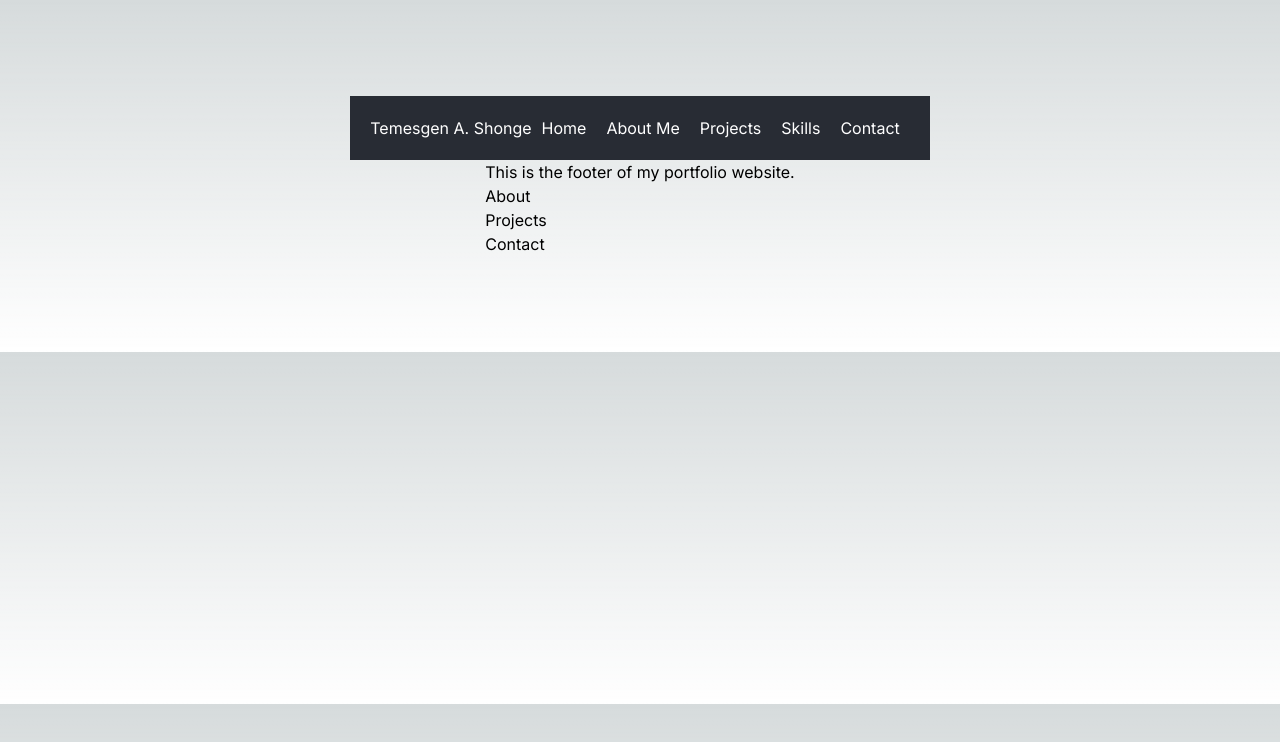
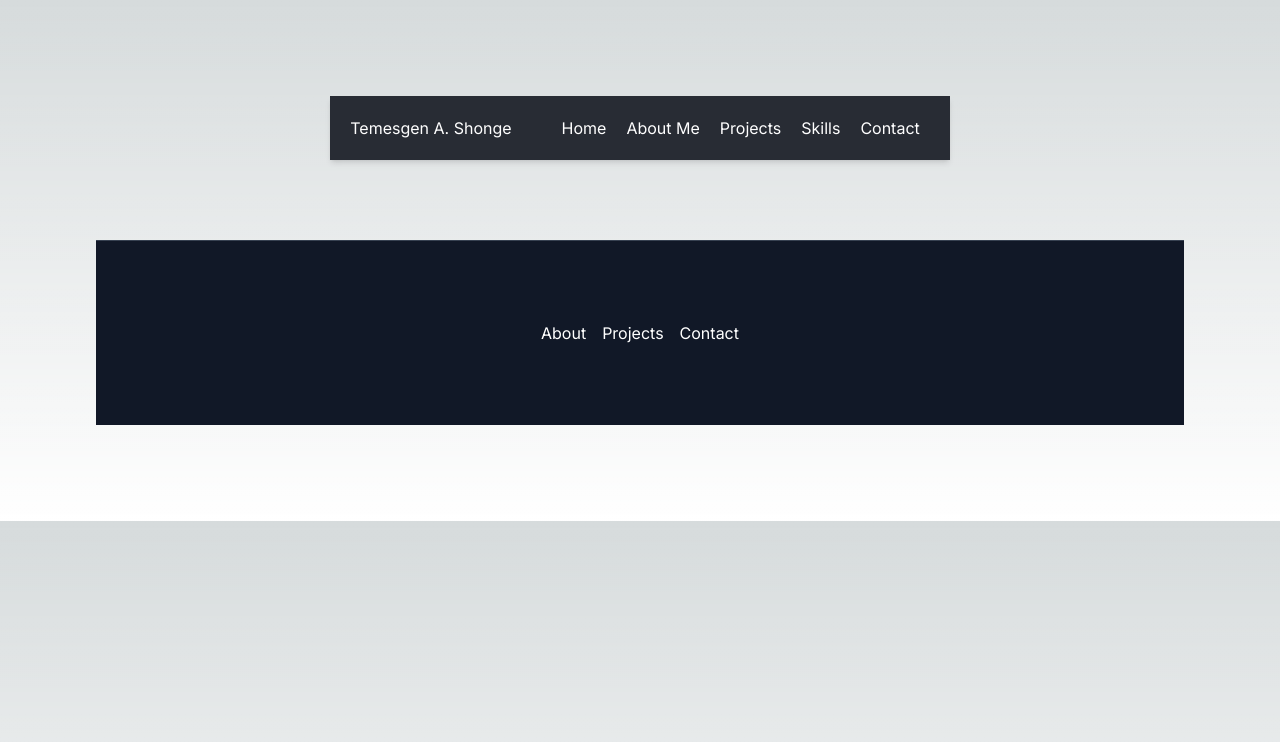
Before and after one commit to TemesgenA/my-portfolio-nextjs, a Next.js app: page / in a window 1280 px wide. Shown: the top 742 px of the page. Built offline with nearby package versions, Linux system fonts and the light colour scheme.

Commit message:
Refactor footer and header components

```diff
--- a/src/app/components/Footer.tsx
+++ b/src/app/components/Footer.tsx
@@ -2,12 +2,11 @@ import React from 'react';
 
 const Footer: React.FC = () => {
     return (
-        <footer>
-            <p>This is the footer of my portfolio website.</p>
-            <ul>
-                <li>About</li>
-                <li>Projects</li>
-                <li>Contact</li>
+        <footer className="bg-gray-900 text-white py-20 text-center border-t border-gray-700 w-full mt-20">
+            <ul className="list-none flex justify-center">
+                <li className="m-0 mx-2 hover:bg-gray-700 transition-colors duration-300">About</li>
+                <li className="m-0 mx-2 hover:bg-gray-700 transition-colors duration-300">Projects</li>
+                <li className="m-0 mx-2 hover:bg-gray-700 transition-colors duration-300">Contact</li>
             </ul>
         </footer>
     );
--- a/src/app/components/Header.tsx
+++ b/src/app/components/Header.tsx
@@ -25,17 +25,27 @@ const Nav = styled.nav`
   align-items: center;
 `;
 
-export default function Header() {
+const Logo = styled.h1`
+  margin-right: 20px; /* Default margin value */
+
+  @media (min-width: 768px) {
+    margin-right: 40px; /* Increase the margin value for screens larger than 768px */
+  }
+`;
+
+const Header = () => {
   return (
-    <HeaderContainer>
-      <h1>Temesgen A. Shonge</h1>
+    <HeaderContainer className="bg-gray-800 text-white p-4 flex justify-center shadow-md">
+      <Logo>Temesgen A. Shonge</Logo>
       <Nav>
-        <Link href="/" passHref><StyledLink>Home</StyledLink></Link>
-        <Link href="#about" passHref><StyledLink>About Me</StyledLink></Link>
-        <Link href="#projects" passHref><StyledLink>Projects</StyledLink></Link>
-        <Link href="#skills" passHref><StyledLink>Skills</StyledLink></Link>
-        <Link href="#contact" passHref><StyledLink>Contact</StyledLink></Link>
+        <Link href="/" passHref><StyledLink className="mr-4 transition-colors duration-300 hover:text-blue-300">Home</StyledLink></Link>
+        <Link href="#about" passHref><StyledLink className="mr-4 transition-colors duration-300 hover:text-blue-300">About Me</StyledLink></Link>
+        <Link href="#projects" passHref><StyledLink className="mr-4 transition-colors duration-300 hover:text-blue-300">Projects</StyledLink></Link>
+        <Link href="#skills" passHref><StyledLink className="mr-4 transition-colors duration-300 hover:text-blue-300">Skills</StyledLink></Link>
+        <Link href="#contact" passHref><StyledLink className="transition-colors duration-300 hover:text-blue-300">Contact</StyledLink></Link>
       </Nav>
     </HeaderContainer>
   );
-}
+};
+
+export default Header;
--- a/src/app/layout.tsx
+++ b/src/app/layout.tsx
@@ -18,8 +18,11 @@ export default function RootLayout({
   return (
     <html lang="en">
       <head>
+        <meta charSet="UTF-8" />
         <title>{metadata.title?.toString() || ''}</title>
         <meta name="description" content={metadata.description || ''} />
+        <meta name="viewport" content="width=device-width, initial-scale=1.0" />
+
       </head>
       <body className={inter.className}>
         <header>
```
